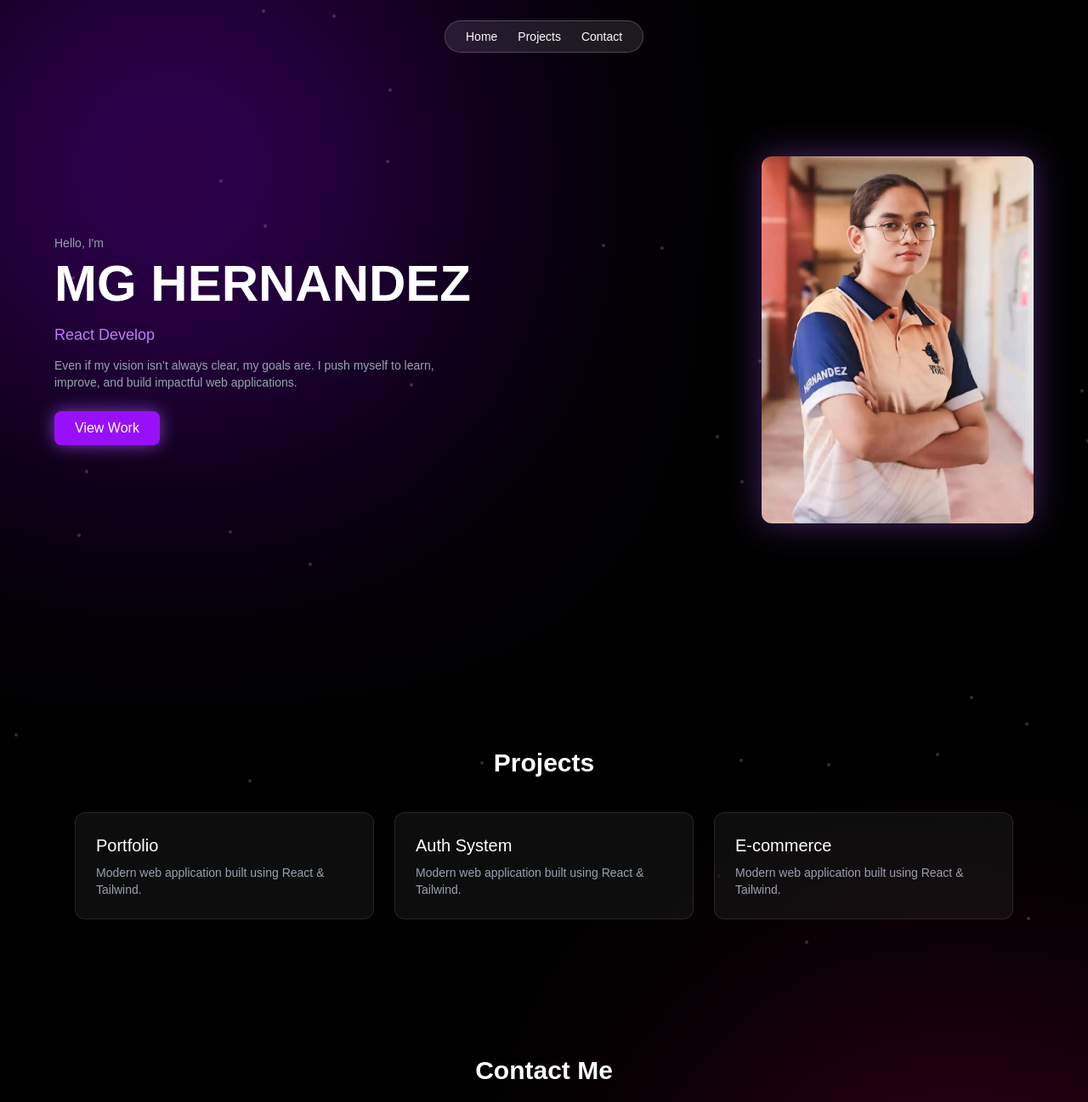
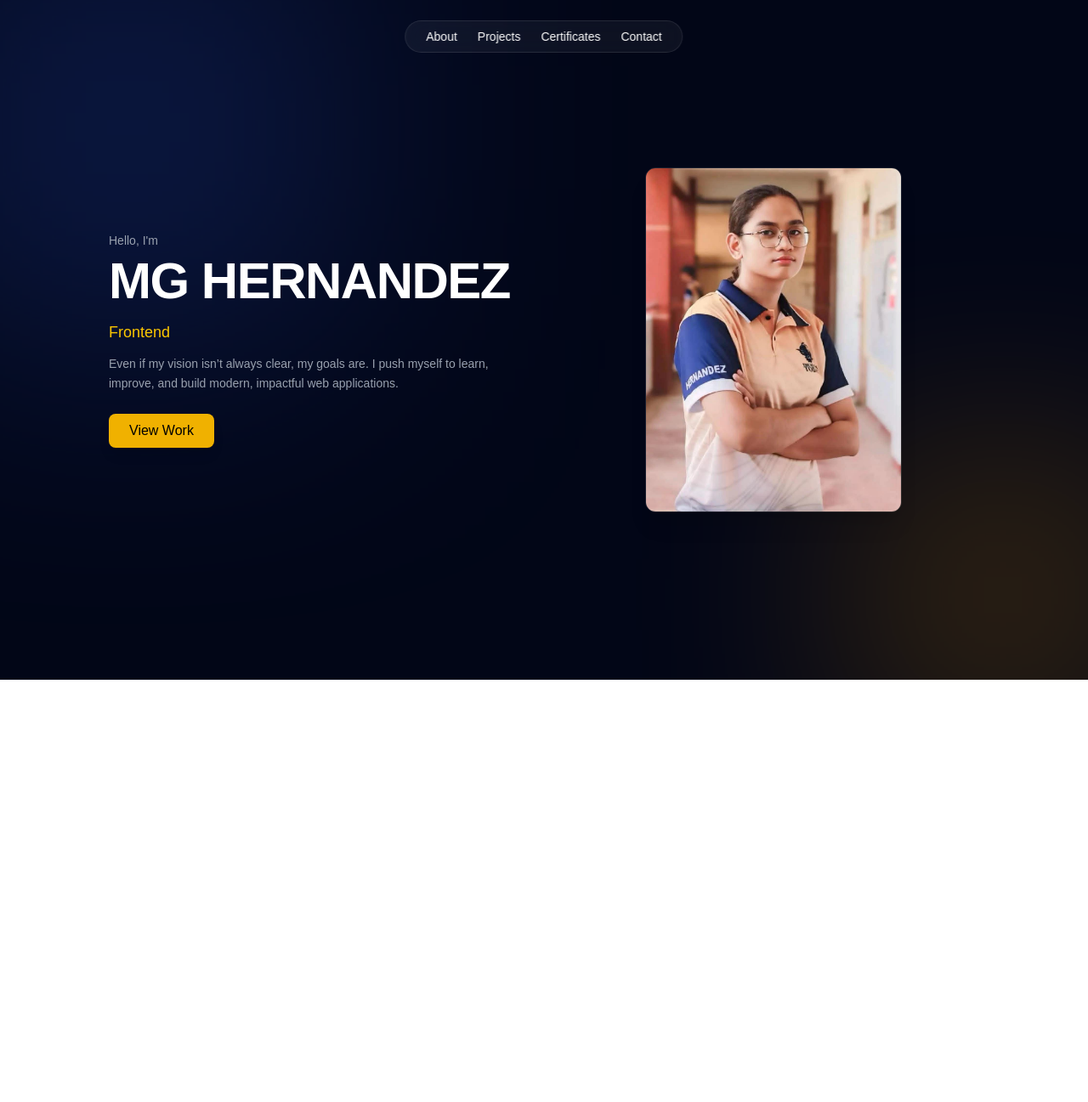
Before and after one commit to mghernandez690-del/portfolio, a Next.js app: page / in a window 1280 px wide. Shown: the top 1297 px of the page at 85% size. After the commit the page ends 800 px from the top, so only its background shows below. Built offline with nearby package versions, Linux system fonts and the light colour scheme.

Commit message:
update UI color + navbar + professional layout

```diff
--- a/app/page.tsx
+++ b/app/page.tsx
@@ -5,9 +5,8 @@ import { motion } from "framer-motion";
 
 export default function Home() {
   const [text, setText] = useState("");
-  const roles = ["Frontend Developer", "React Developer", "UI Developer"];
+  const roles = ["UI Developer", "Frontend Developer", "React Developer"];
 
-  // 🔥 typing effect
   useEffect(() => {
     let index = 0;
 
@@ -27,150 +26,74 @@ export default function Home() {
     return () => clearInterval(loop);
   }, []);
 
-  // 🔥 cursor glow
-  useEffect(() => {
-    const glow = document.getElementById("cursor-glow");
+  return (
+    <main className="min-h-screen text-white relative overflow-hidden bg-[#020617]">
 
-    const move = (e: any) => {
-      if (glow) {
-        glow.style.left = e.clientX + "px";
-        glow.style.top = e.clientY + "px";
-      }
-    };
-
-    window.addEventListener("mousemove", move);
-    return () => window.removeEventListener("mousemove", move);
-  }, []);
-
-  return (
-    <main className="min-h-screen text-white relative overflow-hidden">
-
-      {/* 🔥 CURSOR GLOW */}
-      <div
-        id="cursor-glow"
-        className="fixed w-[200px] h-[200px] bg-purple-500 opacity-20 blur-[100px] pointer-events-none z-0"
-      />
-
-      {/* 🎯 BACKGROUND */}
-      <div className="absolute inset-0 bg-black">
-        <div className="absolute w-[600px] h-[600px] bg-purple-700 blur-[150px] opacity-40 top-[-100px] left-[-100px]" />
-        <div className="absolute w-[500px] h-[500px] bg-pink-600 blur-[150px] opacity-30 bottom-[-100px] right-[-100px]" />
+      {/* 🔥 BACKGROUND (NAVY + WARM LIGHT) */}
+      <div className="absolute inset-0">
+        <div className="absolute w-[500px] h-[500px] bg-blue-900 blur-[140px] opacity-40 top-[-100px] left-[-100px]" />
+        <div className="absolute w-[400px] h-[400px] bg-yellow-600 blur-[120px] opacity-20 bottom-[-100px] right-[-100px]" />
       </div>
 
-      {/* 🎯 PARTICLES */}
-      <div className="absolute inset-0 z-0 opacity-20">
-        {[...Array(40)].map((_, i) => (
-          <div
-            key={i}
-            className="absolute w-1 h-1 bg-white rounded-full animate-pulse"
-            style={{
-              top: Math.random() * 100 + "%",
-              left: Math.random() * 100 + "%",
-            }}
-          />
-        ))}
-      </div>
-
-      {/* NAV */}
+      {/* NAVBAR */}
       <nav className="absolute top-6 left-1/2 -translate-x-1/2 z-10">
-        <div className="backdrop-blur-lg bg-white/10 border border-white/20 px-6 py-2 rounded-full flex gap-6 text-sm">
-          <a href="#home">Home</a>
-          <a href="#projects">Projects</a>
-          <a href="#contact">Contact</a>
+        <div className="backdrop-blur-lg bg-white/5 border border-white/10 px-6 py-2 rounded-full flex gap-6 text-sm">
+          <button className="hover:text-yellow-400 transition">About</button>
+          <button className="hover:text-yellow-400 transition">Projects</button>
+          <button className="hover:text-yellow-400 transition">Certificates</button>
+          <button className="hover:text-yellow-400 transition">Contact</button>
         </div>
       </nav>
 
       {/* HERO */}
-      <section
-        id="home"
-        className="relative z-10 flex items-center justify-center min-h-screen px-6"
-      >
-        <div className="flex flex-col md:flex-row items-center gap-16 max-w-6xl w-full">
+      <section className="relative z-10 flex items-center justify-center min-h-screen px-6">
+
+        <div className="flex flex-col md:flex-row items-center gap-14 max-w-5xl w-full">
 
           {/* TEXT */}
           <div className="flex-1">
-            <p className="text-sm text-gray-400 mb-2">Hello, I'm</p>
 
-            <h1 className="text-5xl md:text-6xl font-bold mb-4">
+            <p className="text-sm text-gray-400 mb-2">
+              Hello, I'm
+            </p>
+
+            <h1 className="text-5xl md:text-6xl font-bold mb-4 tracking-tight">
               MG HERNANDEZ
             </h1>
 
-            <h2 className="text-lg text-purple-400 mb-4 h-6">{text}</h2>
+            <h2 className="text-lg text-yellow-400 mb-4 h-6">
+              {text}
+            </h2>
 
-            <p className="text-gray-400 text-sm max-w-md mb-6">
+            <p className="text-gray-400 text-sm max-w-md leading-relaxed mb-6">
               Even if my vision isn’t always clear, my goals are. I push myself
-              to learn, improve, and build impactful web applications.
+              to learn, improve, and build modern, impactful web applications.
             </p>
 
-            <button className="px-6 py-2 bg-purple-600 rounded-lg hover:scale-105 transition shadow-[0_0_20px_rgba(168,85,247,0.7)]">
+            <button className="px-6 py-2 bg-yellow-500 text-black rounded-lg hover:scale-105 transition shadow-lg">
               View Work
             </button>
+
           </div>
 
           {/* IMAGE */}
+          <motion.div
+            initial={{ opacity: 0, y: 40 }}
+            animate={{ opacity: 1, y: 0 }}
+            transition={{ duration: 0.5 }}
+            className="flex-1 flex justify-center"
+          >
+            <div className="rounded-xl overflow-hidden border border-white/10 shadow-xl">
               <motion.img
                 src="/profile.png"
                 alt="profile"
-            className="w-[260px] md:w-[320px] rounded-xl shadow-[0_0_40px_rgba(168,85,247,0.4)]"
                 whileHover={{ scale: 1.05 }}
+                className="w-[260px] md:w-[300px] object-cover"
               />
             </div>
-      </section>
-
-      {/* 💼 PROJECTS */}
-      <section
-        id="projects"
-        className="relative z-10 py-20 px-6 max-w-6xl mx-auto"
-      >
-        <h2 className="text-3xl font-bold mb-10 text-center">Projects</h2>
-
-        <div className="grid md:grid-cols-3 gap-6">
-
-          {["Portfolio", "Auth System", "E-commerce"].map((proj) => (
-            <motion.div
-              key={proj}
-              whileHover={{ scale: 1.05 }}
-              className="bg-white/5 backdrop-blur-lg border border-white/10 p-6 rounded-xl hover:shadow-[0_0_30px_rgba(168,85,247,0.3)] transition"
-            >
-              <h3 className="text-xl mb-2">{proj}</h3>
-              <p className="text-sm text-gray-400">
-                Modern web application built using React & Tailwind.
-              </p>
           </motion.div>
-          ))}
 
         </div>
-      </section>
-
-      {/* 📩 CONTACT */}
-      <section
-        id="contact"
-        className="relative z-10 py-20 px-6 max-w-xl mx-auto"
-      >
-        <h2 className="text-3xl font-bold mb-6 text-center">Contact Me</h2>
-
-        <form className="flex flex-col gap-4">
-          <input
-            type="text"
-            placeholder="Your Name"
-            className="p-3 bg-white/5 border border-white/10 rounded"
-          />
-
-          <input
-            type="email"
-            placeholder="Your Email"
-            className="p-3 bg-white/5 border border-white/10 rounded"
-          />
-
-          <textarea
-            placeholder="Message"
-            className="p-3 bg-white/5 border border-white/10 rounded"
-          />
-
-          <button className="bg-purple-600 py-3 rounded hover:scale-105 transition">
-            Send Message
-          </button>
-        </form>
       </section>
     </main>
   );
```
Also changed, not shown: 2 other files (tests, documents, lock files or other folders). Lines whose indentation alone changed are shown as unchanged.
